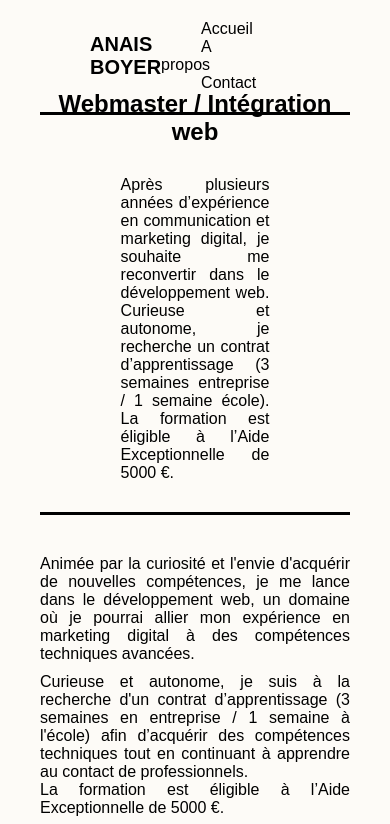
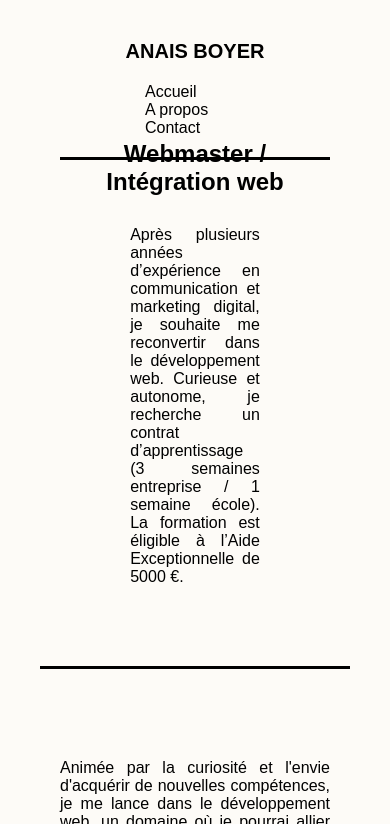
Before and after one commit to anais-ab/portfolio, a plain HTML site: page index.html in a window 390 px wide. Shown: the top 824 px of the page. Drawn offline with Linux system fonts and the light colour scheme; a script that the page names is missing; a web font is replaced by a local one.

Commit message:
Update style.css

```diff
--- a/styles/style.css
+++ b/styles/style.css
@@ -78,3 +78,29 @@ footer {
     width: 30px;
     margin : 30px 10px 30px 10px;
 }
+
+    @media screen and (max-width: 996px) {
+    header nav {
+        flex-direction: column;
+        align-items: center;
+        justify-content: center;
+    }
+
+    header, footer {
+        padding: 20px 20px;
+    }
+
+    section {
+        padding: 50px 20px 50px 20px;
+    }
+
+    nav a {
+        margin: 0px 10px 20px 10px;
+    }
+
+    .menu_cercle {
+        padding-left: 5px;
+        padding-right: 5px;
+
+    }
+}
```
